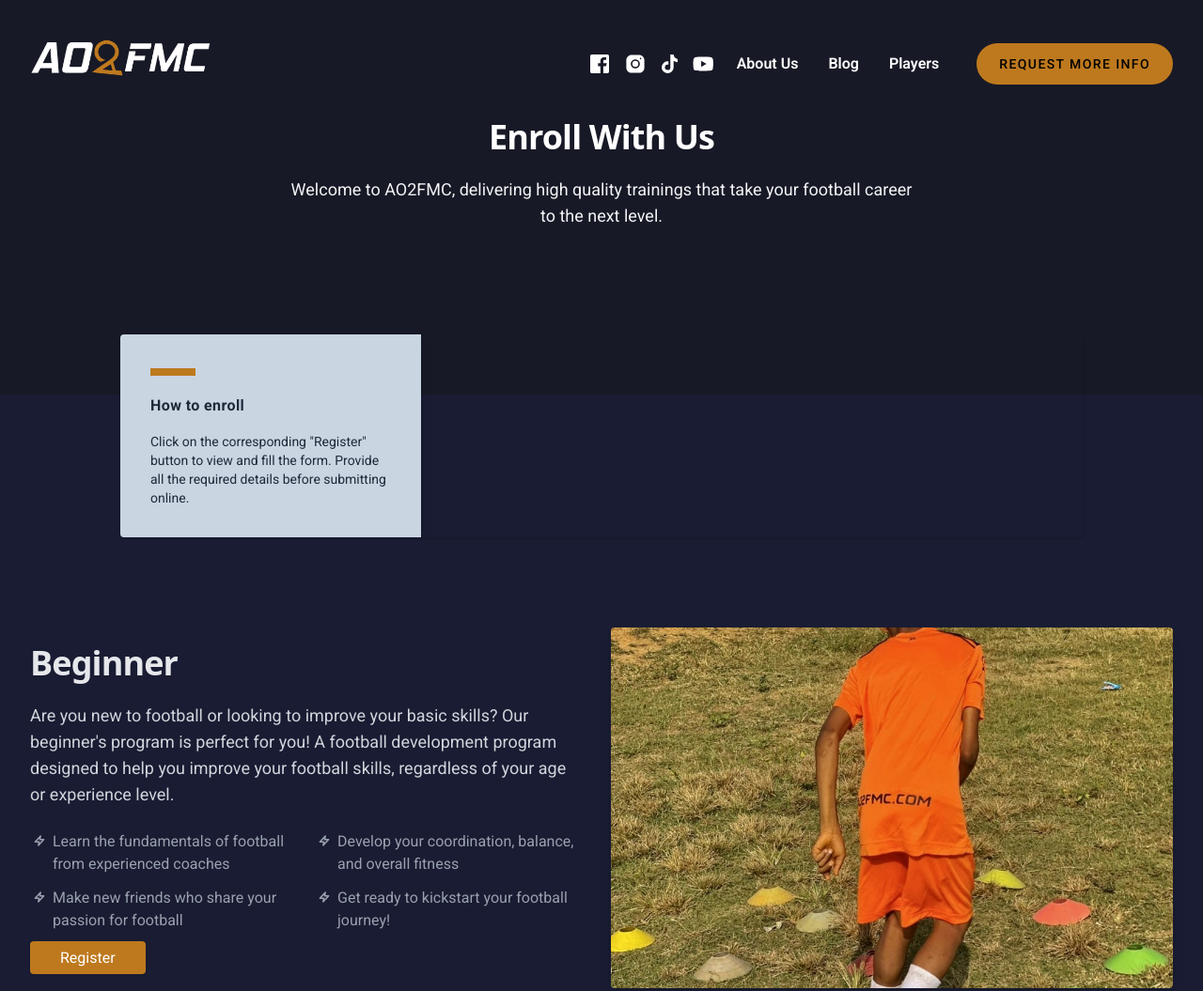
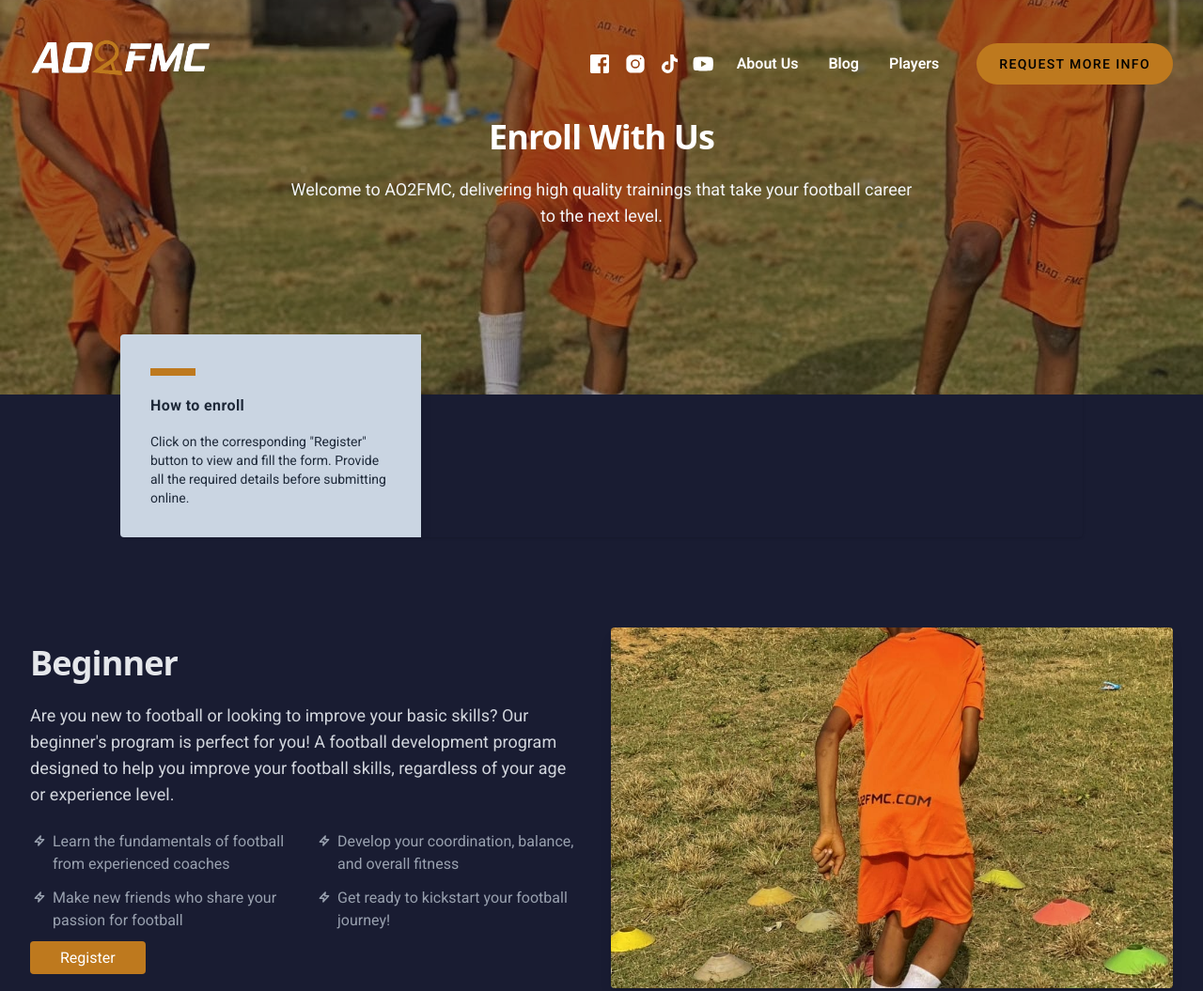
Before and after one commit to Ikennaf1/ao2fmc-src, a website built with Vite: page features/index.html in a window 1280 px wide. Shown: the top 1055 px of the page at 94% size. Built offline with nearby package versions, Linux system fonts and the light colour scheme.

Commit message:
Fixed unresolved image(s)

```diff
--- a/features/index.html
+++ b/features/index.html
@@ -9,7 +9,7 @@
     <style>
         /* Default background by https://www.pexels.com/@knownasovan */
       .header {
-        background:url('/images/three-kids-space-between.jpeg');
+        background:url('/images/three-kid-space-between.jpeg');
         background-position: center;
         background-size: cover;
         background-repeat: no-repeat;
```
